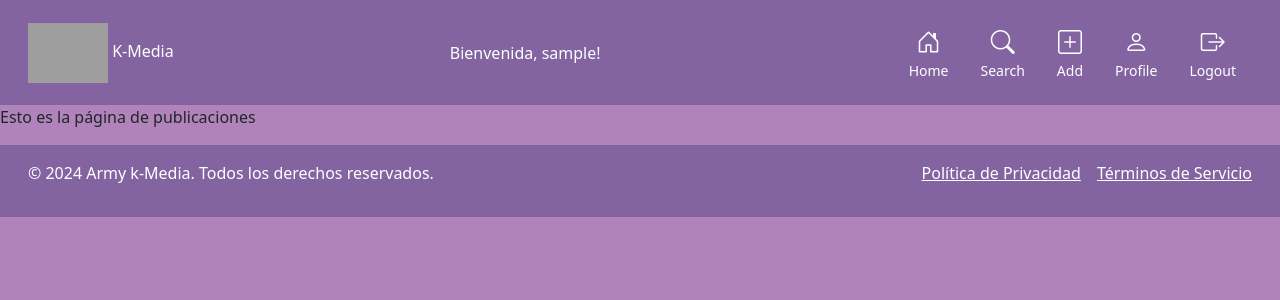
After one commit to JuanitaBP/RedSocialFinalG1-CTC, a Django app: page /addPublicacion/ in a window 1280 px wide. The commit adds this page. Shown: the top 300 px of the page. Run offline with Django 5.2, Linux system fonts and the light colour scheme; the visitor is signed in with stand-in values (Sample User, id 1); grey boxes are pictures that could not be loaded.

Commit message:
estilos html y diseño

```diff
--- /dev/null
+++ b/AppRS/static/styles.css
@@ -0,0 +1,45 @@
+body{
+  background-color: #B084BA;
+}
+.fondo2{
+  background-color: #B084BA;
+}
+
+.colorBoton{
+background-color: #AAB6DE;
+}
+
+.BotonCrearCuenta{
+  background-color: #52a1da;
+}
+
+.imgInicio{
+  background-color: transparent !important;/* Fondo de la imagen transparente */
+  border: none; /* sin bordes */
+}
+
+.ColorEncabezado{
+  background-color: #8364A0;
+}
+
+.ColorFooter{
+  background-color: #8364A0;
+}
+
+/* ------------vistas del navegador cuando ya inicias sesion --------*/
+
+nav .estiloIcon {
+  font-size: 14px; /* Tamaño del texto */
+  color: white; /* Color del texto */
+
+}
+
+nav .estiloIcon i {
+  font-size: 24px; /* Tamaño de los íconos */
+}
+
+/* Efecto hover */
+nav .estiloIcon hover {
+  color: #00A6ED; /* Cambia el color cuando se pasa el mouse */
+
+}
--- /dev/null
+++ b/AppRS/templates/encabezado.html
@@ -0,0 +1,46 @@
+{% load static %}
+<head>
+
+    <!-- Bootstrap Icons -->
+    <link href="https://cdn.jsdelivr.net/npm/bootstrap-icons/font/bootstrap-icons.css" rel="stylesheet">
+</head>
+
+
+<!-- encabezado.html -->
+<header class="ColorEncabezado text-white p-3">
+    <div class="container-fluid d-flex justify-content-between align-items-center">
+        <!-- Logotipo o nombre del sitio -->
+        <a href="{% url 'index' %}" class="navbar-brand text-white">
+            <img src="https://firebasestorage.googleapis.com/v0/b/pruebag-d346f.appspot.com/o/logo.png?alt=media&token=8e5c1566-8365-4ef3-a4c7-8cc2f6f0f77b" alt="Logo" style="height: 60px;">
+            K-Media
+        </a>
+
+        <!-- Bienvenida y botón de cierre de sesión -->
+        {% if user.is_authenticated %}
+        <div class="d-flex align-items-center">
+            <span class="me-3">Bienvenida, {{ user.username }}!</span>
+        </div>
+
+        <!-- Navegación -->
+        <nav class=" nav  justify-content-end">
+            <a href="{% url 'home' %}" class="nav-link estiloIcon text-center ">
+                <i class="bi bi-house-door"></i><br />Home
+            </a>
+            <a href="{% url 'buscar' %}" class="nav-link estiloIcon text-center">
+                <i class="bi bi-search"></i><br />Search
+            </a>
+            <a href="{% url 'addPublicacion' %}" class="nav-link estiloIcon text-center">
+                <i class="bi bi-plus-square"></i><br />Add
+            </a>
+            <a href="{% url 'perfil' %}" class="nav-link estiloIcon text-center">
+                <i class="bi bi-person"></i><br />Profile
+            </a>
+            <a href="{% url 'cerrarsesion' %}" class="nav-link estiloIcon text-center">
+                <i class="bi bi-box-arrow-right"></i><br />Logout
+            </a>
+
+        </nav>
+        {% endif %}
+    </div>
+
+</header>
--- /dev/null
+++ b/AppRS/templates/footer.html
@@ -0,0 +1,17 @@
+{% load static %}
+<!-- footer.html -->
+<footer class="ColorFooter text-white p-3 mt-auto">
+    <div class="container-fluid d-flex justify-content-between">
+      <p>&copy; 2024 Army k-Media. Todos los derechos reservados.</p>
+      <nav>
+        <ul class="navbar-nav d-flex flex-row">
+          <li class="nav-item me-3">
+            <a href="{% url 'privacidad' %}" class="text-white">Política de Privacidad</a>
+          </li>
+          <li class="nav-item">
+            <a href="{% url 'terminos' %}" class="text-white">Términos de Servicio</a>
+          </li>
+        </ul>
+      </nav>
+    </div>
+  </footer>
--- /dev/null
+++ b/AppRS/templates/home.html
@@ -0,0 +1,5 @@
+{% extends "index.html" %} {% block "titulo" %}
+<title>home</title>
+{% endblock "titulo" %} {% block "content" %}
+<p>Este es el home</p>
+{% endblock "content" %}
--- a/AppRS/templates/index.html
+++ b/AppRS/templates/index.html
@@ -1,3 +1,5 @@
+
+{% load static %}
 <!DOCTYPE html>
 <html lang="en">
   <head>
@@ -9,16 +11,19 @@
       integrity="sha384-QWTKZyjpPEjISv5WaRU9OFeRpok6YctnYmDr5pNlyT2bRjXh0JMhjY6hW+ALEwIH"
       crossorigin="anonymous"
     />
+    <link rel="stylesheet" href="{% static 'styles.css' %}" />
+    <link rel="stylesheet" href="{% static 'formulario.css' %}"><!-- Diseño para el crear cuenta -->
 
     {% block "titulo" %}
-    <title>Inicio</title>
+    <title>Army</title>
     {% endblock "titulo" %}
+
   </head>
+
   <body>
     <header>
-      <h1>Agregar una cabecera para el proyecto de red social</h1>
-
-      <nav>
+      {% include 'encabezado.html' %}  <!-- Este es el archivo de encabezado -->
+      {% comment %} <nav>
         <ul>
           {% if user.is_authenticated %}
               <p>Bienvenida, {{ user.username }}!</p>
@@ -28,17 +33,38 @@
               <li><a href="{% url "iniciosesion"%}">Iniciar Sesión</a></li>
           {% endif %}
         </ul>
-      </nav>
+      </nav> {% endcomment %}
     </header>
 
     {% block "content" %}
-    <p>veamos</p>
+    <div class="container-fluid">
+      <div class="row vh-100 fondo2" >
 
+        <!-- Columna izquierda para el texto -->
+        <div class="col-md-6 d-flex flex-column justify-content-center align-items-start text-white fondo2 p-5">
+          <h1 class="mb-4">Comparte tus intereses con tus amigos</h1>
+          <h3 class="mb-4">Únete Hoy a K-Media</h3>
+          <div class="d-grid gap-2">
+            <button class="btn colorBoton mb-2">Registrarse con Google</button>
+            <button class="btn colorBoton mb-2">Registrarse con Apple</button>
+            <hr class="text-white">
+            <a href="{% url "crearcuenta" %}"
+             <button class="btn btn-primary BotonCrearCuenta "> Crear cuenta</button>
+            </a>
+          </div>
+          <p class="mt-4">¿Ya tienes una cuenta? <a href="{% url 'iniciosesion' %}" class="text-white HoverTxt">Iniciar sesión</a></p>
+        </div>
 
+        <!-- Columna derecha para la imagen -->
+        <div class="col-md-4 d-flex justify-content-center align-items-center ">
+          <img src="https://firebasestorage.googleapis.com/v0/b/pruebag-d346f.appspot.com/o/inicio.png?alt=media&token=0da80b1c-d3b0-4299-a68d-ecf99e2288a8" class="imgInicio" alt="Imagen de inicio">
+      </div>
+      </div>
+    </div>
 
     {% endblock "content" %}
     <footer>
-      <p>Agregar aquí un footer para la red social</p>
+      {% include 'footer.html' %}  <!-- Este es el archivo de pie de página -->
     </footer>
 
     <script
--- a/AppRS/urls.py
+++ b/AppRS/urls.py
@@ -6,9 +6,11 @@ urlpatterns = [
     path('iniciosesion/', views.inicio_sesion, name='iniciosesion'),
     path('crearcuenta/', views.crear_cuenta, name='crearcuenta'),
     path('cerrarsesion/', views.cerrar_sesion, name='cerrarsesion'),
-    path('home/', views.posts, name='home')
+    path('home/', views.posts, name='home'),
+    path('privacidad/', views.privacidad, name='privacidad'),
+    path('terminos/', views.terminos, name='terminos'),
+    path('buscar/', views.buscar, name='buscar'),
+    path('addPublicacion/',views.addPublicacion, name='addPublicacion'),
+    path('perfil/', views.perfil, name='perfil'),
 
-
-    # path("saludar/nombre=<str:estudiante>", views.saludar),
-    # path("",views.prueba),
 ]
--- a/AppRS/views.py
+++ b/AppRS/views.py
@@ -15,7 +15,7 @@ def index(request):
     return render(request, 'index.html')
 
 def crear_cuenta(request):
-    form = UserCreationForm
+    form = UserCreationForm # Instancia del formulario
     if request.method == "POST":
         user = User.objects.create_user(
             username=request.POST["username"],
@@ -61,3 +61,22 @@ def cerrar_sesion(request):
 
 def posts(request):
     return render(request, 'Publicacion.html')
+
+
+def privacidad(request):
+    return render(request, 'privacidad.html')
+
+def terminos(request):
+    return render(request, 'terminos.html')
+
+def buscar(request):
+    return render(request, 'buscar.html')
+
+def home(request):
+    return render(request, 'home.html')
+
+def perfil(request):
+    return render(request, 'perfil.html')
+
+def addPublicacion(request):
+   return render(request, 'Publicacion.html')
```
Also changed, not shown: AppRS/static/formulario.css (added, +54 -0 lines), AppRS/templates/crearCuenta.html (+30 -7 lines), AppRS/templates/inicioSesion.html (+5 -3 lines), README.md.
